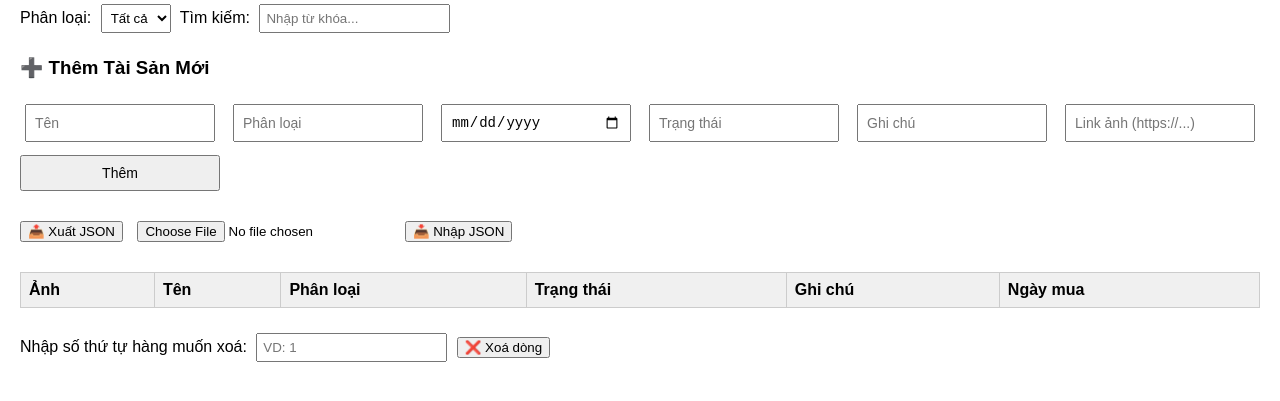
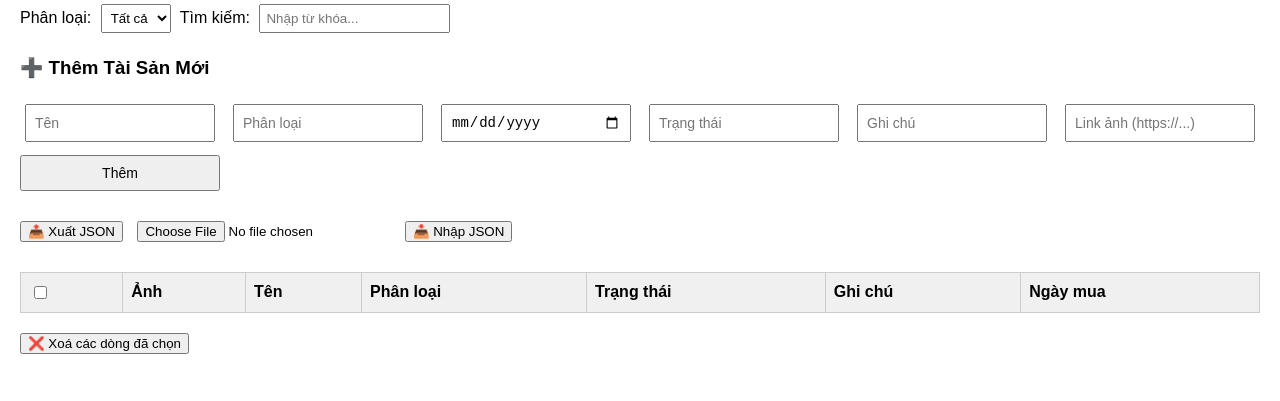
Before and after one commit to Aurora-20-10/Inventory, a plain HTML site: page index.html in a window 1280 px wide. Shown: the part 69-470 px from the top of the page. Drawn offline with Linux system fonts and the light colour scheme.

Commit message:
Update index.html

```diff
--- a/index.html
+++ b/index.html
@@ -39,6 +39,7 @@
   <table id="itemTable">
     <thead>
       <tr>
+        <th><input type="checkbox" id="selectAll"></th>
         <th>Ảnh</th>
         <th>Tên</th>
         <th>Phân loại</th>
@@ -50,10 +51,8 @@
     <tbody></tbody>
   </table>
 
-  <div id="deleteRowControl" style="margin-top: 20px;">
-    <label for="rowIndexInput">Nhập số thứ tự hàng muốn xoá:</label>
-    <input type="number" id="rowIndexInput" min="1" placeholder="VD: 1">
-    <button onclick="deleteByRowIndex()">❌ Xoá dòng</button>
+  <div style="margin-top: 20px;">
+    <button onclick="deleteSelectedRows()">❌ Xoá các dòng đã chọn</button>
   </div>
 
   <script src="data/items.js"></script>
```
